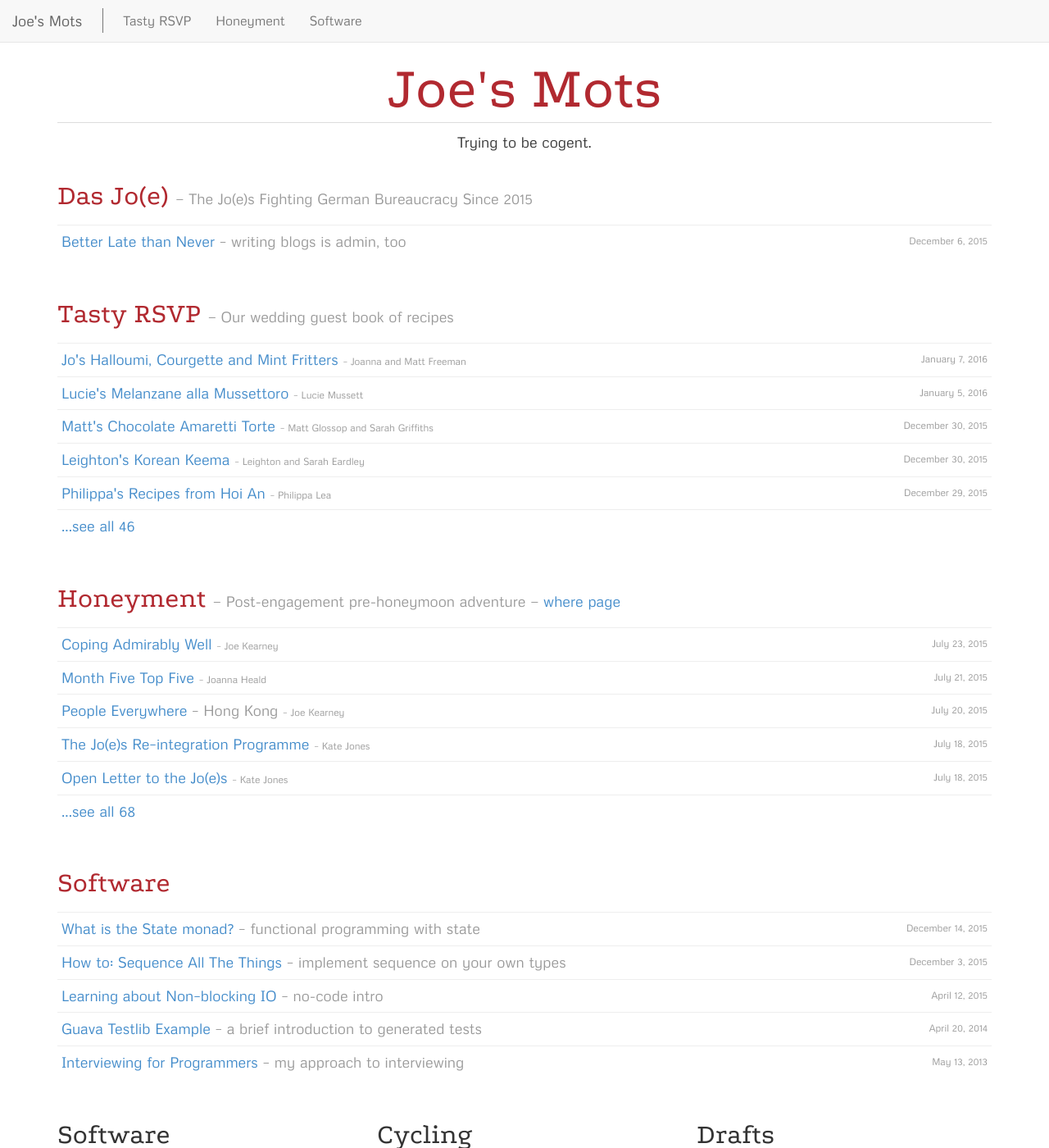
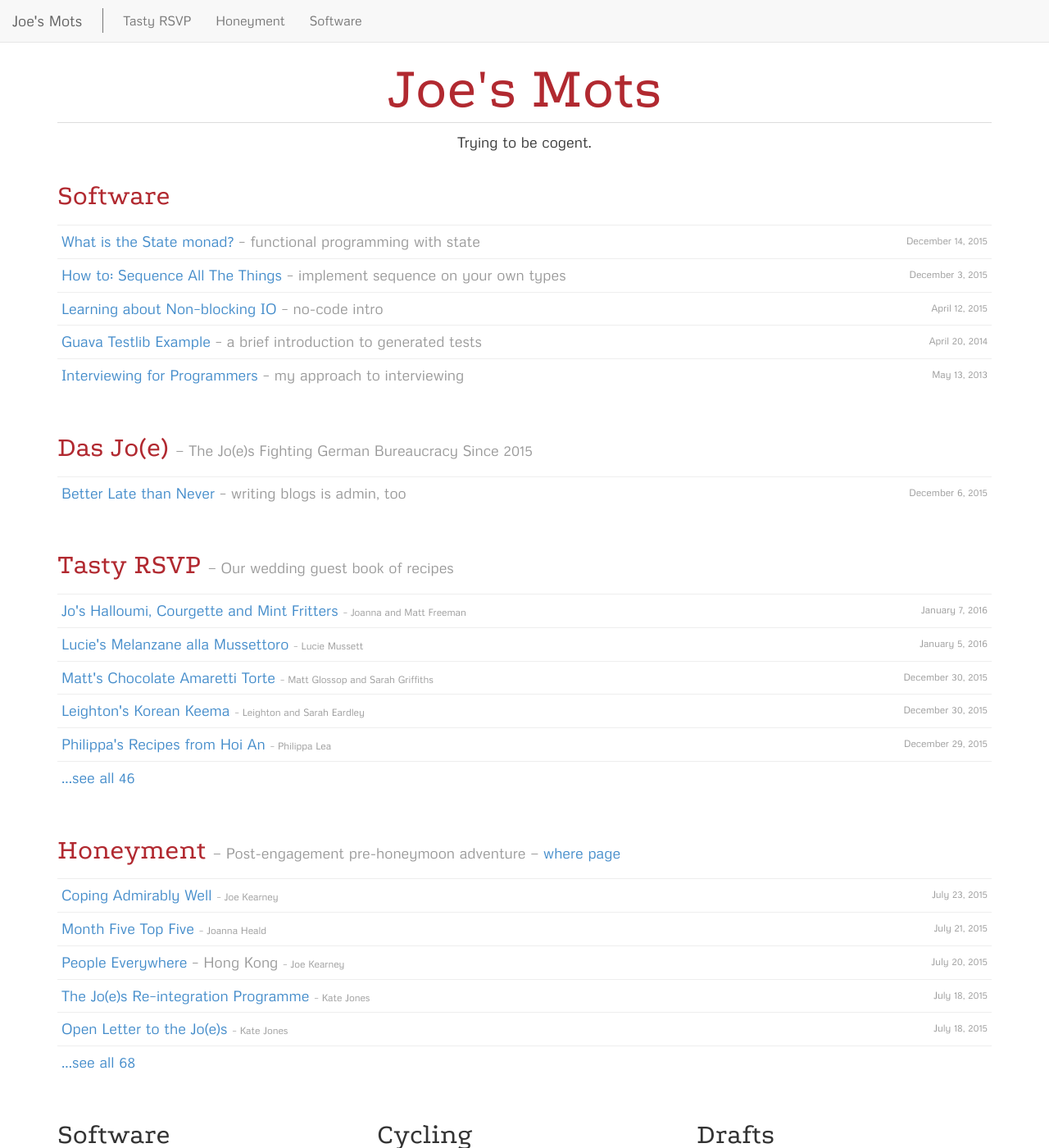
Before and after one commit to joekearney/joekearney.github.io, a Jekyll site: the page built from index.html, in a window 1280 px wide and 1400 px high. Shown: the whole window at 82% size. Built offline with Jekyll 4.4.1, drawn with Linux system fonts in a browser that asks for light colours.

Commit message:
front page reordering

```diff
--- a/index.html
+++ b/index.html
@@ -19,6 +19,12 @@ sitemap:
 
   <div class="row">
     <div class="col-md-12">
+      {% include short-toc-by-tag.html tag='article' title=site.article.tag_short_name numPosts='100' %}
+    </div>
+  </div>
+
+  <div class="row">
+    <div class="col-md-12">
       {% include short-toc-by-tag.html tag='germany' title=site.germany.tag_name description=site.germany.tag_description showAuthor='false' %}
     </div>
   </div>
@@ -32,12 +38,6 @@ sitemap:
   <div class="row">
     <div class="col-md-12">
       {% include short-toc-by-tag.html tag='honeyment' title=site.honeyment.tag_name description=site.honeyment.tag_description additionalLinkUrl="/where" additionalLinkText="where page" showAuthor='true' %}
-    </div>
-  </div>
-
-  <div class="row">
-    <div class="col-md-12">
-      {% include short-toc-by-tag.html tag='article' title=site.article.tag_short_name numPosts='100' %}
     </div>
   </div>
 
```
